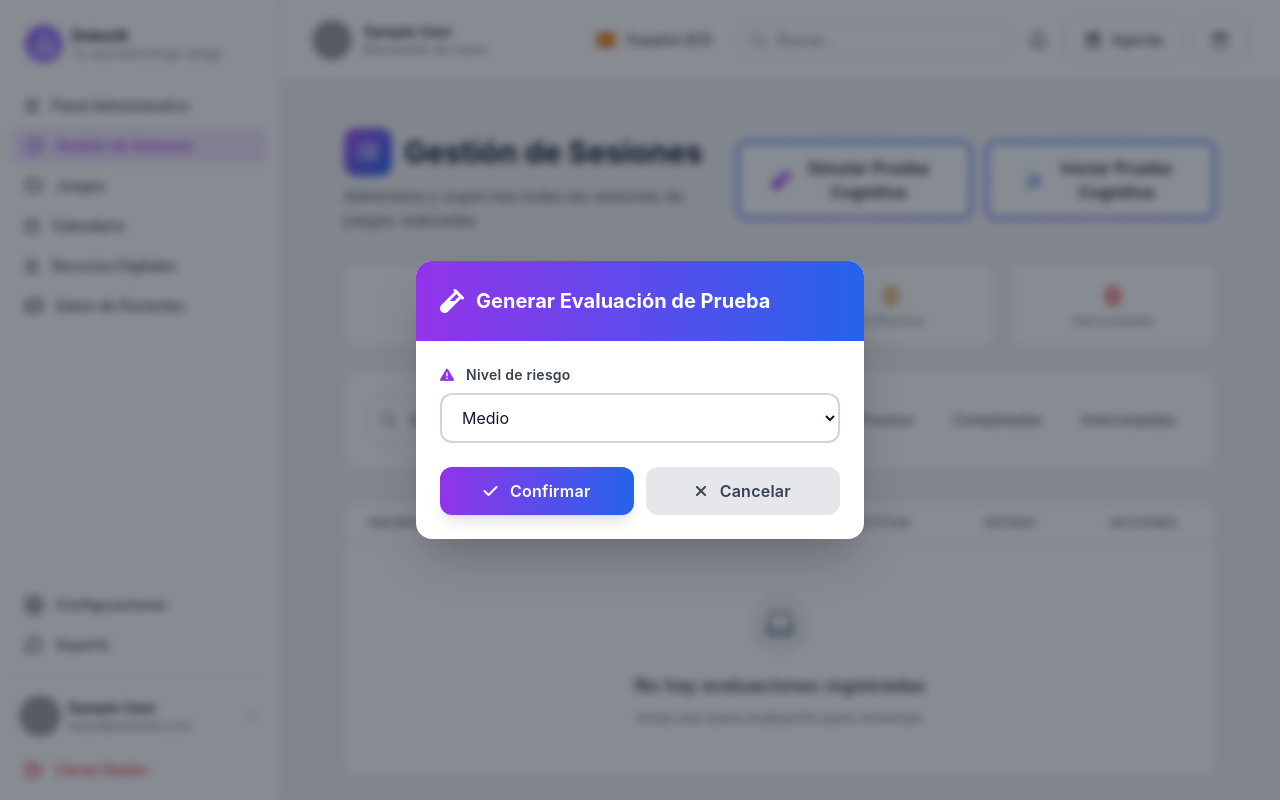
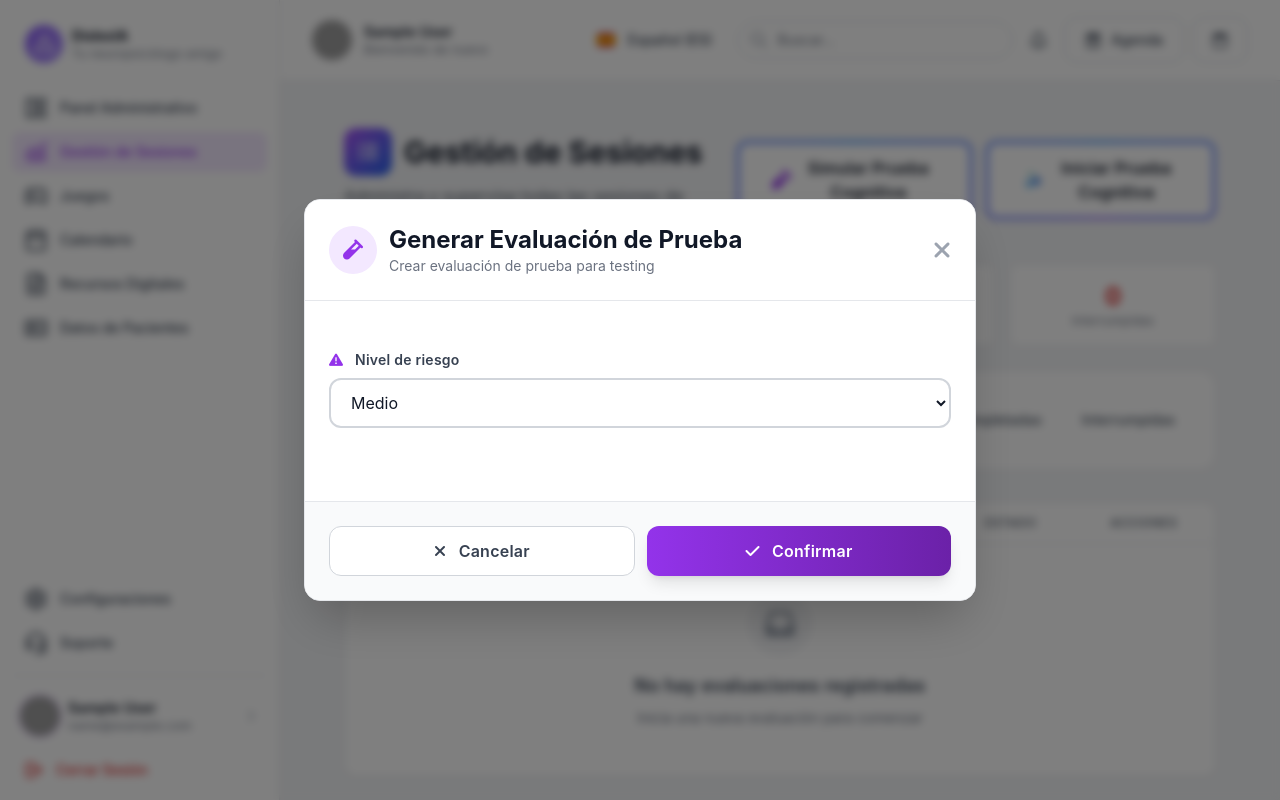
Before and after one commit to AlexisJr2004/DislexIA, a Django app: page /es/games/session-list/ in a window 1280 px wide, after a click on "Simular Prueba Cognitiva". Run offline with Django 5.2, Linux system fonts and the light colour scheme; the visitor is signed in with stand-in values (Sample User, id 1); data that the repository does not hold is empty; some libraries are stand-ins or nearby versions; grey boxes are pictures that could not be loaded.

Commit message:
Correcciones

```diff
--- a/app/games/templates/game_session_list.html
+++ b/app/games/templates/game_session_list.html
@@ -599,38 +599,61 @@
         </div>
 
 <!-- Modal básico para simulaciones -->
-<div id="modalPopulate" class="hidden fixed inset-0 bg-gray-900 bg-opacity-50 flex items-center justify-center z-50 backdrop-blur-sm">
-    <div class="bg-white dark:bg-gray-800 rounded-2xl shadow-2xl max-w-md w-full mx-4 transform transition-all">
-        <!-- Header -->
-        <div class="bg-gradient-to-r from-purple-600 to-blue-600 text-white p-6 rounded-t-2xl flex items-center gap-3">
-            <i class="fas fa-vial text-2xl"></i>
-            <h3 class="text-xl font-bold">Generar Evaluación de Prueba</h3>
+<div id="modalPopulate" class="fixed inset-0 bg-black/50 backdrop-blur-sm hidden flex items-center justify-center z-50 overflow-y-auto p-4" style="z-index:99999;">
+    <div class="bg-white dark:bg-gray-900 rounded-2xl w-full max-w-2xl overflow-hidden shadow-2xl border border-gray-200 dark:border-gray-800 animate-slide-up">
+        <!-- Header del Modal -->
+        <div class="sticky top-0 bg-white dark:bg-gray-900 border-b border-gray-200 dark:border-gray-800 p-6 z-10">
+            <div class="flex items-center justify-between mb-0">
+                <div class="flex items-center gap-3">
+                    <div class="w-12 h-12 bg-purple-100 dark:bg-purple-900/30 rounded-full flex items-center justify-center">
+                        <i class="fas fa-vial text-purple-600 dark:text-purple-400 text-xl"></i>
                     </div>
-        <!-- Formulario -->
-        <form method="post" action="{% url 'games:ejecutar_populate_sessions' %}" class="p-6" id="formPopulateSessions">
+                    <div>
+                        <h3 class="text-2xl font-bold text-gray-900 dark:text-white">
+                            {% trans "Generar Evaluación de Prueba" %}
+                        </h3>
+                        <p class="text-sm text-gray-500 dark:text-gray-400">
+                            {% trans "Crear evaluación de prueba para testing" %}
+                        </p>
+                    </div>
+                </div>
+
+                <button onclick="document.getElementById('modalPopulate').classList.add('hidden')" class="text-gray-400 hover:text-gray-600 dark:hover:text-gray-200 transition-colors">
+                    <i class="fas fa-times text-2xl"></i>
+                </button>
+            </div>
+        </div>
+
+        <!-- Contenido del Modal -->
+        <div class="p-6 flex flex-col items-center justify-center min-h-[200px]">
+            <form method="post" action="{% url 'games:ejecutar_populate_sessions' %}" id="formPopulateSessions" class="w-full">
                 {% csrf_token %}
                 <div class="mb-6">
                     <label for="id_riesgo" class="block text-sm font-semibold text-gray-700 dark:text-gray-300 mb-2">
                         <i class="fas fa-exclamation-triangle text-purple-600 mr-2"></i>
-                    Nivel de riesgo
+                        {% trans "Nivel de riesgo" %}
                     </label>
                     {{ form_populate.riesgo }}
                 </div>
-            <div class="flex gap-3 mt-4">
-                <button type="submit" class="flex-1 px-6 py-3 bg-gradient-to-r from-purple-600 to-blue-600 text-white rounded-xl font-semibold hover:from-purple-700 hover:to-blue-700 transition-all shadow-lg hover:shadow-xl">
-                    <i class="fas fa-check mr-2"></i> Confirmar
+            </form>
+        </div>
+
+        <!-- Footer con botones -->
+        <div class="border-t border-gray-200 dark:border-gray-800 p-6 bg-gray-50 dark:bg-gray-800/50">
+            <div class="flex gap-3">
+                <button type="button" onclick="document.getElementById('modalPopulate').classList.add('hidden')" class="flex-1 px-6 py-3 bg-white dark:bg-gray-800 border border-gray-300 dark:border-gray-700 text-gray-700 dark:text-gray-300 rounded-xl font-semibold hover:bg-gray-50 dark:hover:bg-gray-800 transition-all">
+                    <i class="fas fa-times mr-2"></i> {% trans "Cancelar" %}
                 </button>
-                <button type="button" onclick="document.getElementById('modalPopulate').classList.add('hidden')"
-                        class="flex-1 px-6 py-3 bg-gray-200 dark:bg-gray-700 text-gray-700 dark:text-gray-300 rounded-xl font-semibold hover:bg-gray-300 dark:hover:bg-gray-600 transition-all">
-                    <i class="fas fa-times mr-2"></i> Cancelar
+                <button type="submit" form="formPopulateSessions" class="flex-1 px-6 py-3 bg-gradient-to-r from-purple-600 to-purple-800 text-white rounded-xl font-semibold hover:from-purple-700 hover:to-purple-900 transition-all shadow-lg hover:shadow-xl">
+                    <i class="fas fa-check mr-2"></i> {% trans "Confirmar" %}
                 </button>
             </div>
-        </form>
+        </div>
     </div>
 </div>
 
 <!-- Modal de carga para comando de población -->
-<div id="modalLoadingPopulate" class="hidden fixed inset-0 bg-gray-900 bg-opacity-50 flex items-center justify-center z-50 backdrop-blur-sm">
+<div id="modalLoadingPopulate" class="hidden fixed inset-0 bg-gray-900 bg-opacity-50 flex items-center justify-center z-[60] backdrop-blur-sm" style="z-index:99999;">
     <div class="bg-white dark:bg-gray-800 rounded-2xl shadow-2xl max-w-sm w-full mx-4 p-8 flex flex-col items-center gap-4">
         <div class="loading-spinner mb-4"></div>
         <h3 class="text-xl font-bold text-gray-900 dark:text-white text-center">Ejecutando comando de población de sesiones</h3>
--- a/templates/auth/password_reset_email.html
+++ b/templates/auth/password_reset_email.html
@@ -22,7 +22,7 @@
                             <!-- Logo con efecto elegante -->
                             <div style="margin-bottom: 24px; position: relative; display: inline-block;">
                                 <div style="background: linear-gradient(135deg, #f3f4f6 0%, #e5e7eb 100%); border-radius: 16px; padding: 16px; display: inline-block; box-shadow: 0 4px 12px rgba(0, 0, 0, 0.05);">
-                                    <img src="https://i.ibb.co/gLZkzkVs/Copilot-20251009-015607-removebg-preview.png" alt="DislexIA" style="width: 56px; height: 56px; display: block;">
+                                    <img src="https://res.cloudinary.com/dokmxt0ja/image/upload/v1761367666/Copilot_20251009_015607-removebg-preview_sqylcc.png" alt="DislexIA" style="width: 56px; height: 56px; display: block;">
                                 </div>
                             </div>
 
--- a/templates/base.html
+++ b/templates/base.html
@@ -371,10 +371,7 @@
                     {% endif %}
                     rounded-lg text-sm font-medium transition-all duration-200 hover:scale-105 hover:shadow-sm group">
 
-                    <svg class="w-4 h-4" fill="none" stroke="currentColor" viewBox="0 0 24 24">
-                        <path stroke-linecap="round" stroke-linejoin="round" stroke-width="2"
-                            d="M4 6a2 2 0 012-2h2a2 2 0 012 2v2a2 2 0 01-2 2H6a2 2 0 01-2-2V6zM14 6a2 2 0 012-2h2a2 2 0 012 2v2a2 2 0 01-2 2h-2a2 2 0 01-2-2V6zM4 16a2 2 0 012-2h2a2 2 0 012 2v2a2 2 0 01-2 2H6a2 2 0 01-2-2v-2zM14 16a2 2 0 012-2h2a2 2 0 012 2v2a2 2 0 01-2 2h-2a2 2 0 01-2-2v-2z" />
-                    </svg>
+                    <svg xmlns="http://www.w3.org/2000/svg" width="24" height="24" viewBox="0 0 24 24" fill="none" stroke="currentColor" stroke-width="2" stroke-linecap="round" stroke-linejoin="round" class="lucide lucide-layout-panel-left-icon lucide-layout-panel-left"><rect width="7" height="18" x="3" y="3" rx="1"/><rect width="7" height="7" x="14" y="3" rx="1"/><rect width="7" height="7" x="14" y="14" rx="1"/></svg>
 
                     {% trans "Panel Administrativo" %}
                 </a>
@@ -384,10 +381,7 @@
                     {% if request.resolver_match.url_name == 'session_list' %}text-purple-600 dark:text-purple-400 bg-purple-100 dark:bg-purple-500/20{% else %}text-gray-700 dark:text-gray-400 hover:bg-gray-100 dark:hover:bg-gray-800{% endif %}
                     rounded-lg text-sm font-medium transition-all duration-200 hover:scale-105 hover:shadow-sm">
 
-                        <svg class="w-5 h-5" fill="none" stroke="currentColor" viewBox="0 0 24 24">
-                            <path stroke-linecap="round" stroke-linejoin="round" stroke-width="2"
-                                d="M12 8v4l3 3m6-3a9 9 0 11-18 0 9 9 0 0118 0z" />
-                        </svg>
+                        <svg xmlns="http://www.w3.org/2000/svg" width="24" height="24" viewBox="0 0 24 24" fill="none" stroke="currentColor" stroke-width="2" stroke-linecap="round" stroke-linejoin="round" class="lucide lucide-chart-no-axes-combined-icon lucide-chart-no-axes-combined"><path d="M12 16v5"/><path d="M16 14v7"/><path d="M20 10v11"/><path d="m22 3-8.646 8.646a.5.5 0 0 1-.708 0L9.354 8.354a.5.5 0 0 0-.707 0L2 15"/><path d="M4 18v3"/><path d="M8 14v7"/></svg>
 
                     {% trans "Gestión de Sesiones" %}
                 </a>
@@ -401,10 +395,7 @@
                     {% endif %}
                     rounded-lg text-sm font-medium transition-all duration-200 hover:scale-105 hover:shadow-sm group">
 
-                    <svg class="w-5 h-5" fill="none" stroke="currentColor" stroke-width="2" viewBox="0 0 24 24">
-                        <path
-                            d="M6 12h2m-1-1v2m8-1h2m-1-1v2m-9 5a4 4 0 01-4-4V9a4 4 0 014-4h10a4 4 0 014 4v4a4 4 0 01-4 4h-3l-2 2-2-2H8z" />
-                    </svg>
+                    <svg xmlns="http://www.w3.org/2000/svg" width="24" height="24" viewBox="0 0 24 24" fill="none" stroke="currentColor" stroke-width="2" stroke-linecap="round" stroke-linejoin="round" class="lucide lucide-gamepad2-icon lucide-gamepad-2"><line x1="6" x2="10" y1="11" y2="11"/><line x1="8" x2="8" y1="9" y2="13"/><line x1="15" x2="15.01" y1="12" y2="12"/><line x1="18" x2="18.01" y1="10" y2="10"/><path d="M17.32 5H6.68a4 4 0 0 0-3.978 3.59c-.006.052-.01.101-.017.152C2.604 9.416 2 14.456 2 16a3 3 0 0 0 3 3c1 0 1.5-.5 2-1l1.414-1.414A2 2 0 0 1 9.828 16h4.344a2 2 0 0 1 1.414.586L17 18c.5.5 1 1 2 1a3 3 0 0 0 3-3c0-1.545-.604-6.584-.685-7.258-.007-.05-.011-.1-.017-.151A4 4 0 0 0 17.32 5z"/></svg>
 
                     {% trans "Juegos" %}
                 </a>
@@ -412,10 +403,7 @@
                 <a href="{% url 'core:calendar' %}"
                 class="group nav-link flex items-center gap-3 px-3 py-2 mb-1 {% if request.resolver_match.url_name == 'calendar' %}text-purple-600 dark:text-purple-400 bg-purple-100 dark:bg-purple-500/20{% else %}text-gray-700 dark:text-gray-400 hover:bg-gray-100 dark:hover:bg-gray-800{% endif %} rounded-lg text-sm font-medium transition-all duration-200 hover:scale-105 hover:shadow-sm">
 
-                    <svg class="w-4 h-4" fill="none" stroke="currentColor" viewBox="0 0 24 24">
-                        <path stroke-linecap="round" stroke-linejoin="round" stroke-width="2"
-                            d="M8 7V3m8 4V3m-9 8h10M5 21h14a2 2 0 002-2V7a2 2 0 00-2-2H5a2 2 0 00-2 2v12a2 2 0 01-2 2z" />
-                    </svg>
+                    <svg xmlns="http://www.w3.org/2000/svg" width="24" height="24" viewBox="0 0 24 24" fill="none" stroke="currentColor" stroke-width="2" stroke-linecap="round" stroke-linejoin="round" class="lucide lucide-calendar-icon lucide-calendar"><path d="M8 2v4"/><path d="M16 2v4"/><rect width="18" height="18" x="3" y="4" rx="2"/><path d="M3 10h18"/></svg>
 
                     {% trans "Calendario" %}
                 </a>
@@ -429,10 +417,7 @@
                     {% endif %}
                     rounded-lg text-sm font-medium transition-all duration-200 hover:scale-105 hover:shadow-sm group">
 
-                    <svg class="w-4 h-4" fill="none" stroke="currentColor" viewBox="0 0 24 24">
-                        <path stroke-linecap="round" stroke-linejoin="round" stroke-width="2"
-                            d="M9 12h6m-6 4h6m2 5H7a2 2 0 01-2-2V5a2 2 0 012-2h5.586a1 1 0 01.707.293l5.414 5.414a1 1 0 01.293.707V19a2 2 0 01-2 2z" />
-                    </svg>
+                    <svg xmlns="http://www.w3.org/2000/svg" width="24" height="24" viewBox="0 0 24 24" fill="none" stroke="currentColor" stroke-width="2" stroke-linecap="round" stroke-linejoin="round" class="lucide lucide-file-text-icon lucide-file-text"><path d="M15 2H6a2 2 0 0 0-2 2v16a2 2 0 0 0 2 2h12a2 2 0 0 0 2-2V7Z"/><path d="M14 2v4a2 2 0 0 0 2 2h4"/><path d="M10 9H8"/><path d="M16 13H8"/><path d="M16 17H8"/></svg>
 
                     {% trans "Recursos Digitales" %}
                 </a>
@@ -446,9 +431,7 @@
                     {% endif %}
                     rounded-lg text-sm font-medium transition-all duration-200 hover:scale-105 hover:shadow-sm group">
 
-                    <svg class="w-5 h-5 object-contain filter grayscale group-hover:grayscale-0 transition duration-300" fill="none" stroke="currentColor" viewBox="0 0 24 24">
-                        <path stroke-linecap="round" stroke-linejoin="round" stroke-width="2" d="M3 8l7.89 5.26a2 2 0 002.22 0L21 8M5 19h14a2 2 0 002-2V7a2 2 0 00-2-2H5a2 2 0 00-2 2v10a2 2 0 002 2z" />
-                    </svg>
+                    <svg xmlns="http://www.w3.org/2000/svg" width="24" height="24" viewBox="0 0 24 24" fill="none" stroke="currentColor" stroke-width="2" stroke-linecap="round" stroke-linejoin="round" class="lucide lucide-id-card-icon lucide-id-card"><path d="M16 10h2"/><path d="M16 14h2"/><path d="M6.17 15a3 3 0 0 1 5.66 0"/><circle cx="9" cy="11" r="2"/><rect x="2" y="5" width="20" height="14" rx="2"/></svg>
 
                     {% trans "Datos de Pacientes" %}
                 </a>
@@ -465,12 +448,7 @@
                     {% endif %}
                     rounded-lg text-sm font-medium transition-all duration-200 hover:scale-105 hover:shadow-sm group">
 
-                    <svg class="w-5 h-5" fill="none" stroke="currentColor" stroke-width="2" viewBox="0 0 24 24">
-                        <path stroke-linecap="round" stroke-linejoin="round"
-                            d="M12 15.5A3.5 3.5 0 1 0 12 8.5a3.5 3.5 0 0 0 0 7z" />
-                        <path stroke-linecap="round" stroke-linejoin="round"
-                            d="M19.4 15a1.65 1.65 0 0 0 .33 1.82l.06.06a2 2 0 0 1-2.83 2.83l-.06-.06a1.65 1.65 0 0 0-1.82-.33 1.65 1.65 0 0 0-1 1.51V21a2 2 0 0 1-4 0v-.09a1.65 1.65 0 0 0-1-1.51 1.65 1.65 0 0 0-1.82.33l-.06.06a2 2 0 0 1-2.83-2.83l.06-.06a1.65 1.65 0 0 0 .33-1.82 1.65 1.65 0 0 0-1.51-1H3a2 2 0 0 1 0-4h.09c.7 0 1.31-.4 1.51-1a1.65 1.65 0 0 0-.33-1.82l-.06-.06a2 2 0 1 1 2.83-2.83l.06.06c.51.51 1.27.67 1.82.33.5-.29 1-.81 1-1.51V3a2 2 0 1 1 4 0v.09c0 .7.4 1.31 1 1.51.55.34 1.31.18 1.82-.33l.06-.06a2 2 0 1 1 2.83 2.83l-.06.06c-.51.51-.67 1.27-.33 1.82.29.5.81 1 1.51 1H21a2 2 0 1 1 0 4h-.09c-.7 0-1.31.4-1.51 1z" />
-                    </svg>
+                    <svg xmlns="http://www.w3.org/2000/svg" width="24" height="24" viewBox="0 0 24 24" fill="none" stroke="currentColor" stroke-width="2" stroke-linecap="round" stroke-linejoin="round" class="lucide lucide-settings-icon lucide-settings"><path d="M9.671 4.136a2.34 2.34 0 0 1 4.659 0 2.34 2.34 0 0 0 3.319 1.915 2.34 2.34 0 0 1 2.33 4.033 2.34 2.34 0 0 0 0 3.831 2.34 2.34 0 0 1-2.33 4.033 2.34 2.34 0 0 0-3.319 1.915 2.34 2.34 0 0 1-4.659 0 2.34 2.34 0 0 0-3.32-1.915 2.34 2.34 0 0 1-2.33-4.033 2.34 2.34 0 0 0 0-3.831A2.34 2.34 0 0 1 6.35 6.051a2.34 2.34 0 0 0 3.319-1.915"/><circle cx="12" cy="12" r="3"/></svg>
 
                     {% trans "Configuraciones" %}
                 </a>
@@ -484,10 +462,7 @@
                     {% endif %}
                     rounded-lg text-sm font-medium transition-all duration-200 hover:scale-105 hover:shadow-sm group">
 
-                    <svg class="w-5 h-5" fill="none" stroke="currentColor" stroke-width="2" viewBox="0 0 24 24">
-                        <path stroke-linecap="round" stroke-linejoin="round" stroke-width="2"
-                            d="M8 10h.01M12 10h.01M16 10h.01M21 12c0 4.418-4.03 8-9 8-1.09 0-2.13-.18-3.08-.5L3 20l1.5-2.5A8.962 8.962 0 013 12c0-4.418 4.03-8 9-8s9 3.582 9 8z" />
-                    </svg>
+                    <svg xmlns="http://www.w3.org/2000/svg" width="24" height="24" viewBox="0 0 24 24" fill="none" stroke="currentColor" stroke-width="2" stroke-linecap="round" stroke-linejoin="round" class="lucide lucide-headset-icon lucide-headset"><path d="M3 11h3a2 2 0 0 1 2 2v3a2 2 0 0 1-2 2H5a2 2 0 0 1-2-2v-5Zm0 0a9 9 0 1 1 18 0m0 0v5a2 2 0 0 1-2 2h-1a2 2 0 0 1-2-2v-3a2 2 0 0 1 2-2h3Z"/><path d="M21 16v2a4 4 0 0 1-4 4h-5"/></svg>
 
                     {% trans "Soporte" %}
                 </a>
```
Also changed, not shown: locale/en/LC_MESSAGES/django.po, 1 other file. Lines whose indentation alone changed are shown as unchanged.
